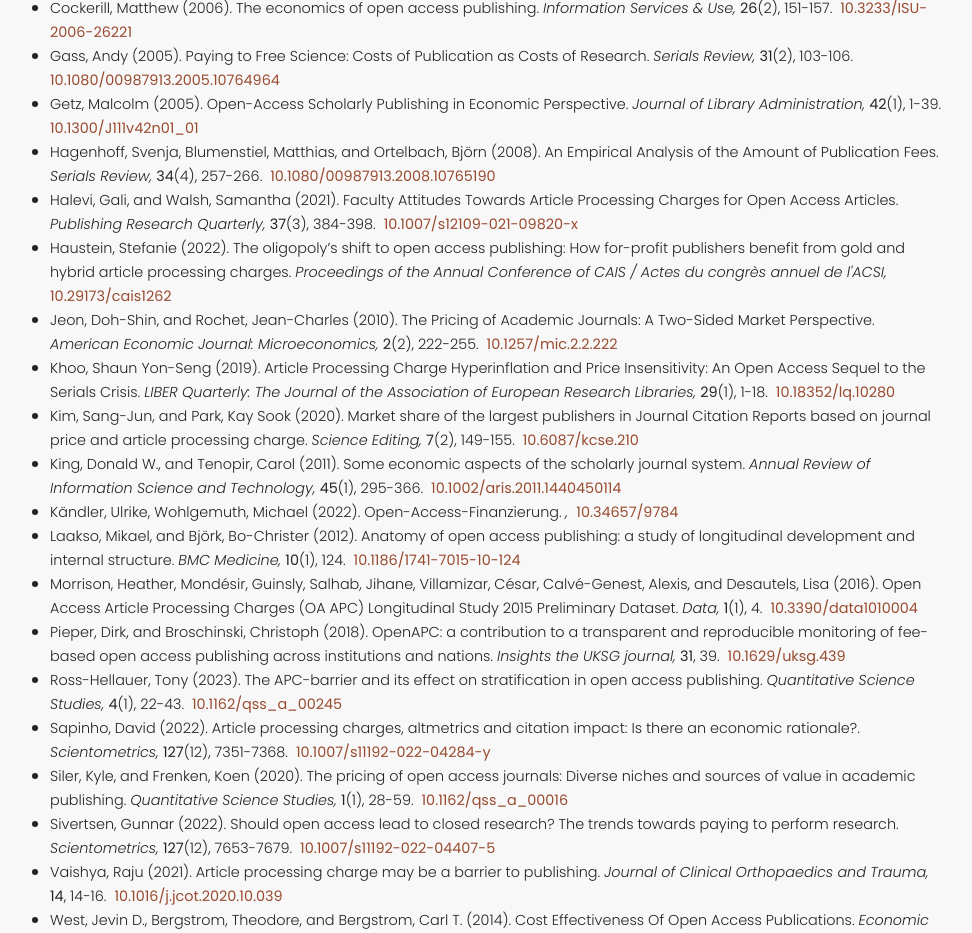
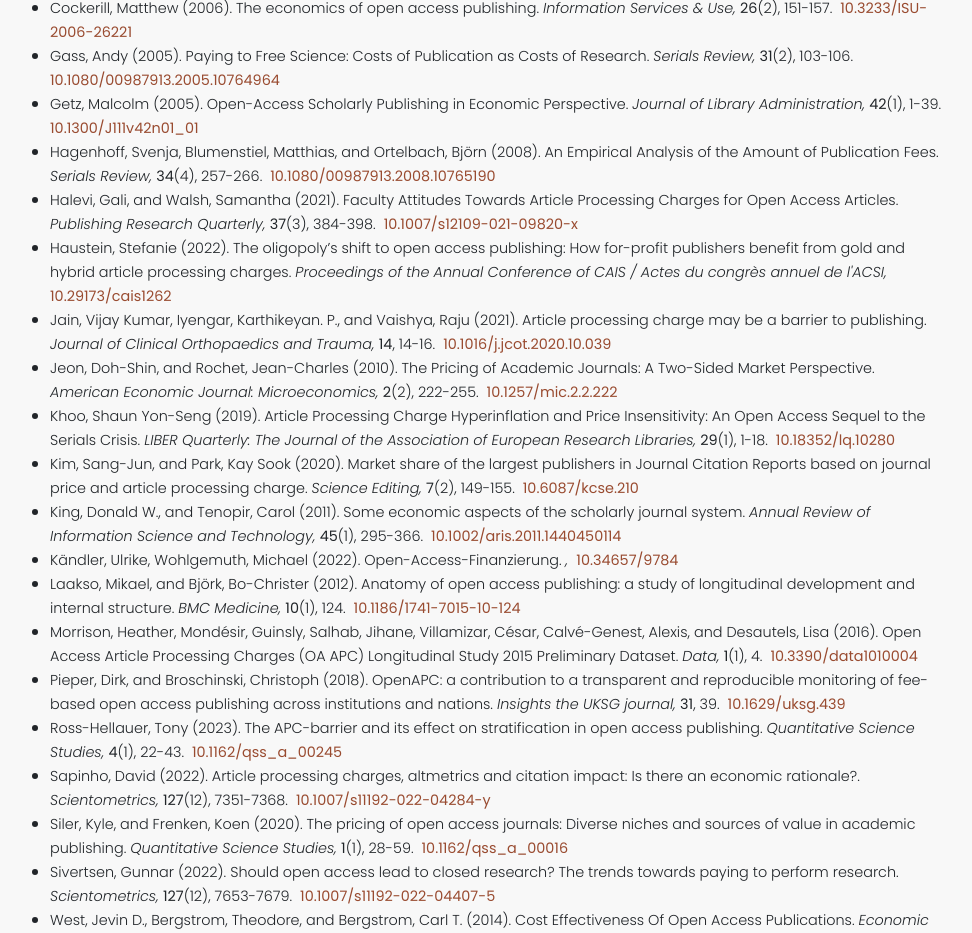
Before and after one commit to panter-project/panter-project.github.io, a Jekyll site: the page built from resources.markdown, in a window 1280 px wide and 1400 px high, scrolled down 887 px. Shown: the top 933 px of the window, without its empty margins (64-1036 px from the left). Built offline with Jekyll 4.4.1, drawn with Linux system fonts in a browser that asks for light colours.

Commit message:
Update 2021-01-03-jain-barrier.markdown

```diff
--- a/_resources/2021-01-03-jain-barrier.markdown
+++ b/_resources/2021-01-03-jain-barrier.markdown
@@ -2,9 +2,7 @@
 category: publication
 TY: JOUR
 TI: Article processing charge may be a barrier to publishing
-AU: Jain, Vijay Kumar
-AU: Iyengar, Karthikeyan. P.
-AU: Vaishya, Raju
+AU: Jain, Vijay Kumar, Iyengar, Karthikeyan. P., and Vaishya, Raju
 T2: Journal of Clinical Orthopaedics and Trauma
 DA: 2021/03//
 PY: 2021
```
